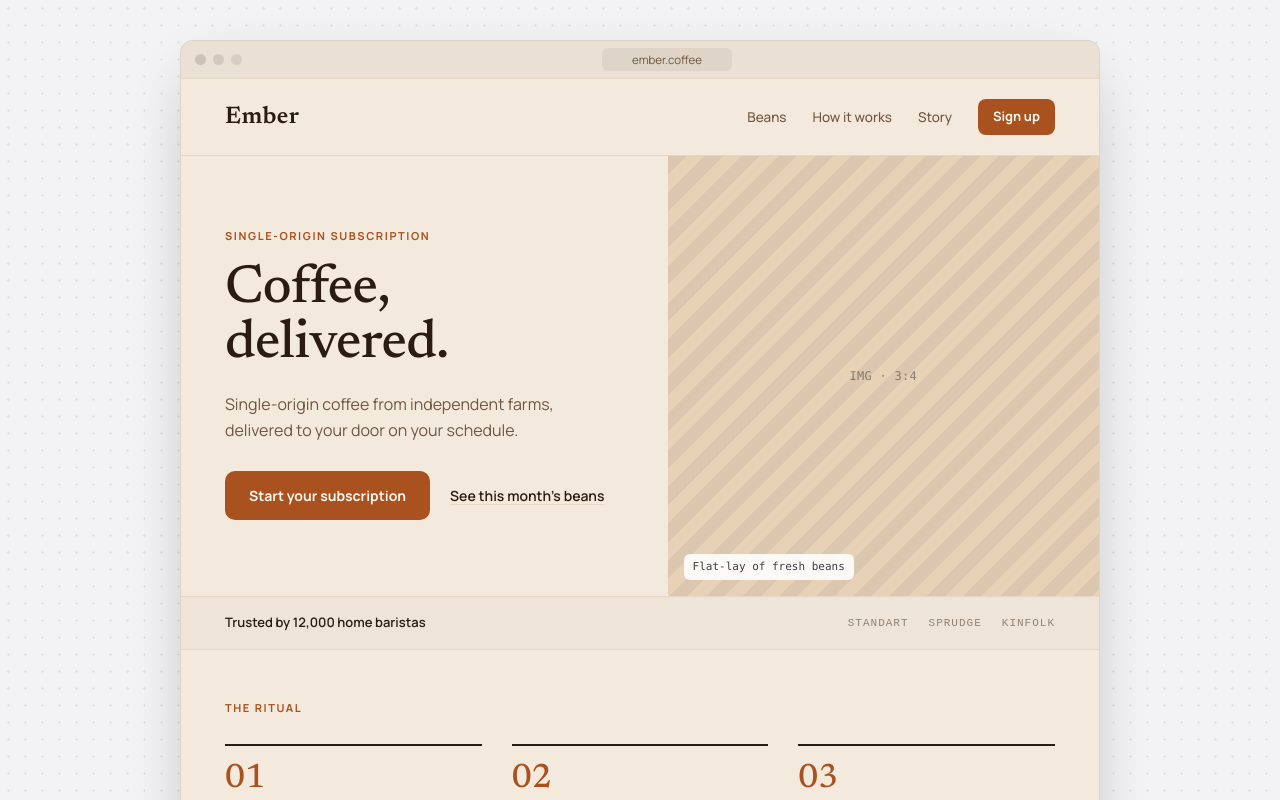
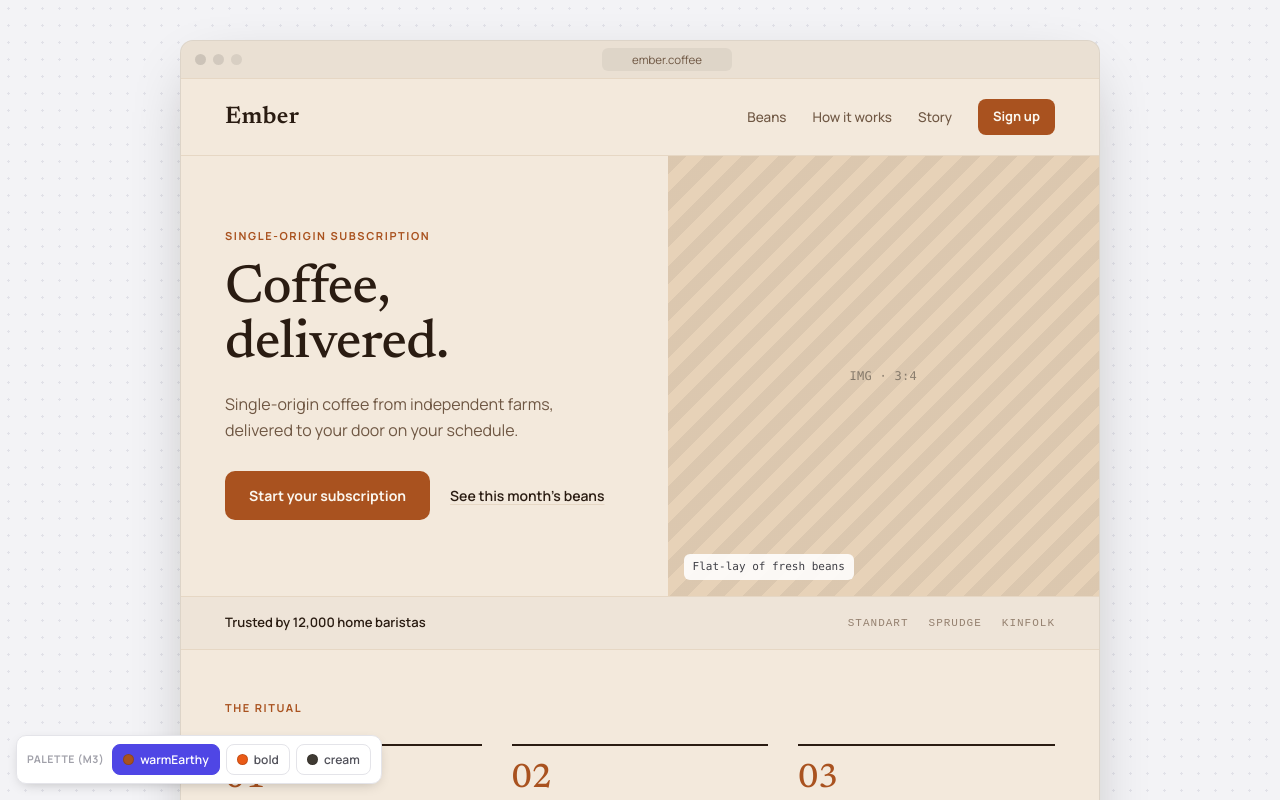
Before and after one commit to dipahalder/crit-mode, a React (Vite) app: page / in a window 1280 px wide. Shown: the top 800 px of the page. Built offline with nearby package versions, Linux system fonts and the light colour scheme.

Commit message:
feat: palette custom properties and recolor

```diff
--- a/src/App.tsx
+++ b/src/App.tsx
@@ -1,6 +1,7 @@
+import { useState } from 'react'
 import type { CSSProperties } from 'react'
 import { brands, palettes } from './data/brands'
-import type { Page } from './types'
+import type { Page, PaletteKey } from './types'
 import PageFrame from './components/PageFrame'
 import EmberLayout from './components/EmberLayout'
 
@@ -16,11 +17,18 @@
   padding: '40px 40px 56px',
 }
 
+// The three color/mood fan-out options (README line 206). The real way to set
+// these arrives with the palette pin (M8 preview / M9 accept); this switcher is
+// a temporary M3 verification affordance for watching the frame recolor.
+const SWITCHER_KEYS: PaletteKey[] = ['warmEarthy', 'bold', 'cream']
+
 export default function App() {
-  // M2 renders Ember only. The page is built from brand defaults + palette key,
-  // and rendered from `view` (guardrail 1). No preview exists yet, so view=page.
   const brand = brands.ember
-  const page: Page = { ...brand.defaults, palette: brand.palKey }
+  const [palette, setPalette] = useState<PaletteKey>(brand.palKey)
+
+  // Page-as-data (guardrail 1): build the page from defaults + the chosen
+  // palette, render from `view`. No preview yet, so view = page.
+  const page: Page = { ...brand.defaults, palette }
   const view = page
   const pal = palettes[view.palette]
 
@@ -29,6 +37,57 @@
       <PageFrame pal={pal} url={brand.url}>
         <EmberLayout brand={brand} view={view} />
       </PageFrame>
+
+      {/* TEMPORARY (M3 check): switch page.palette to watch the recolor. */}
+      <div
+        style={{
+          position: 'fixed',
+          left: 16,
+          bottom: 16,
+          zIndex: 50,
+          display: 'flex',
+          alignItems: 'center',
+          gap: 6,
+          background: '#fff',
+          border: '1px solid #e4e4e9',
+          borderRadius: 10,
+          padding: '8px 10px',
+          boxShadow: '0 4px 14px -6px rgba(0,0,0,.3)',
+          fontFamily: "'Manrope', sans-serif",
+        }}
+      >
+        <span style={{ fontSize: 10.5, fontWeight: 700, letterSpacing: '.5px', color: '#a1a1aa', textTransform: 'uppercase', marginRight: 2 }}>
+          Palette (M3)
+        </span>
+        {SWITCHER_KEYS.map((k) => {
+          const active = page.palette === k
+          return (
+            <button
+              key={k}
+              type="button"
+              onClick={() => setPalette(k)}
+              aria-pressed={active}
+              style={{
+                display: 'flex',
+                alignItems: 'center',
+                gap: 6,
+                fontFamily: 'inherit',
+                fontSize: 12,
+                fontWeight: 600,
+                cursor: 'pointer',
+                color: active ? '#fff' : '#52525b',
+                background: active ? '#4f46e5' : '#fff',
+                border: `1px solid ${active ? '#4f46e5' : '#e4e4e9'}`,
+                borderRadius: 8,
+                padding: '6px 10px',
+              }}
+            >
+              <span style={{ width: 11, height: 11, borderRadius: '50%', background: palettes[k].accent, border: '1px solid rgba(0,0,0,.15)' }} />
+              {k}
+            </button>
+          )
+        })}
+      </div>
     </div>
   )
 }
```
